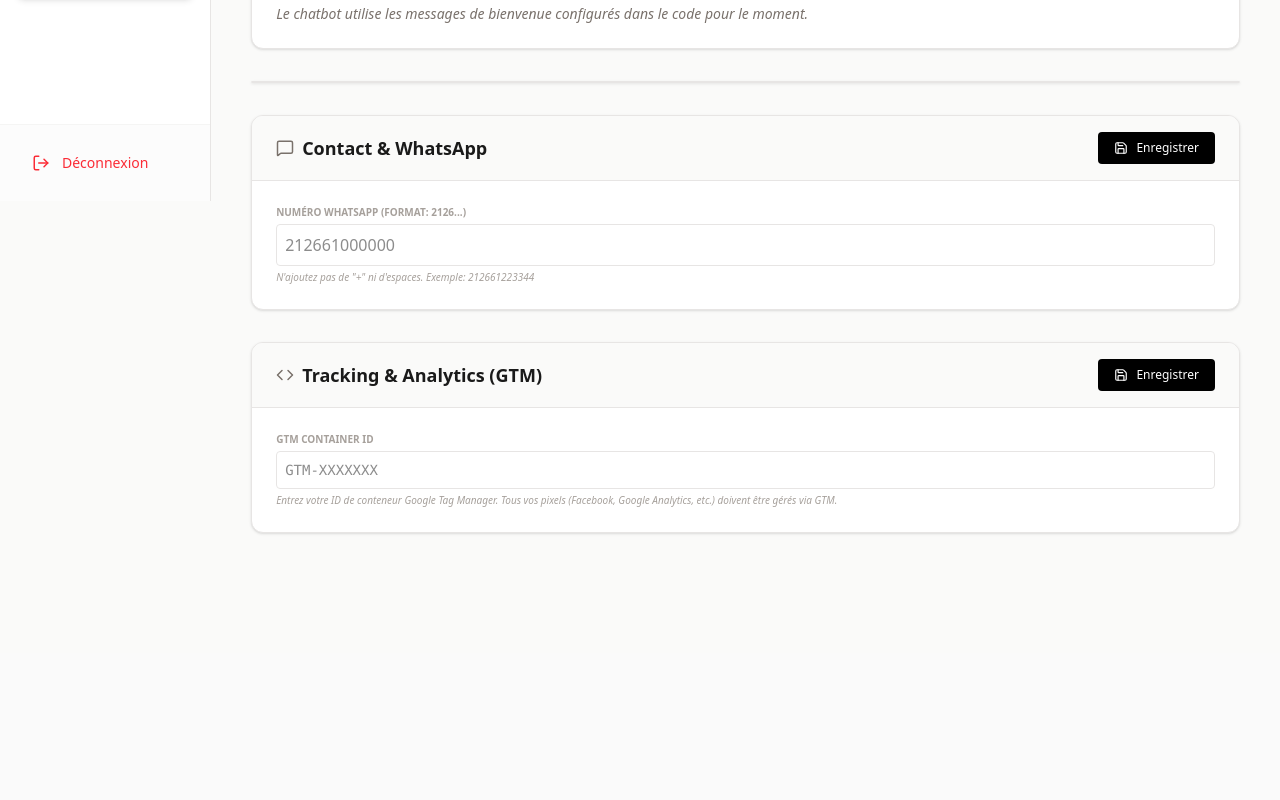
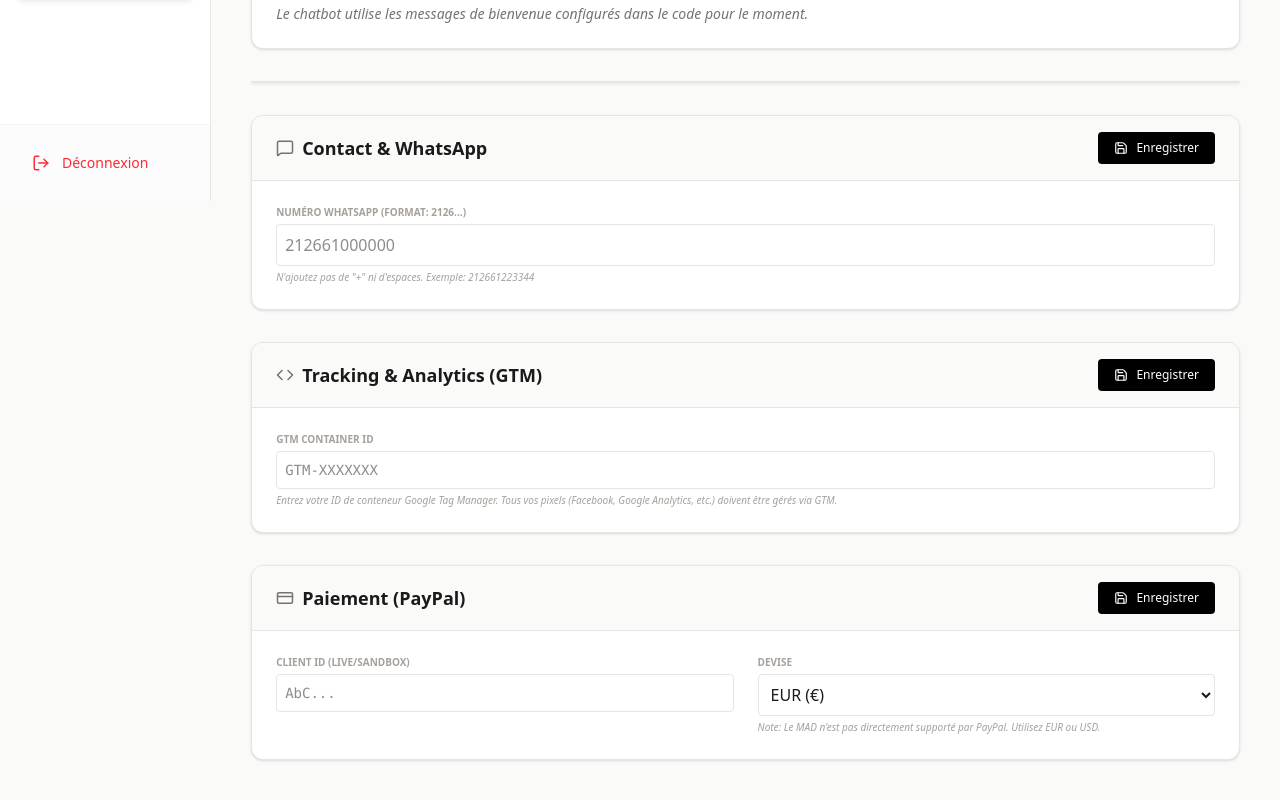
Before and after one commit to Boom-digital-ma/hadilike, a Next.js app: page /admin/settings in a window 1280 px wide. Shown: the part 599-1399 px from the top of the page. Before the commit the page ends 1252 px from the top, so only its background shows below. Built offline with nearby package versions, Linux system fonts and the light colour scheme; no server answers; the database is empty; a web font is replaced by a local one.

Commit message:
feat(payment): make PayPal config dynamic via admin panel

```diff
--- a/app/(admin)/admin/settings/page.tsx
+++ b/app/(admin)/admin/settings/page.tsx
@@ -2,7 +2,7 @@
 
 import { useEffect, useState } from "react";
 import { createBrowserClient } from "@supabase/ssr";
-import { Save, Loader2, MessageSquare, Megaphone, Star, X, Code } from "lucide-react";
+import { Save, Loader2, MessageSquare, Megaphone, Star, X, Code, CreditCard } from "lucide-react";
 import ImageUploader from "@/components/admin/ImageUploader";
 import Alert, { AlertType } from "@/components/Alert";
 import { getSupabaseBrowserClient } from "@/lib/supabase";
@@ -11,6 +11,7 @@ export const dynamic = "force-dynamic";
 
 export default function SettingsPage() {
   const [settings, setSettings] = useState<any>({});
+  const [brandId, setBrandId] = useState<string | null>(null);
   const [loading, setLoading] = useState(true);
   const [saving, setSaving] = useState(false);
   const [alertState, setAlertState] = useState<{ message: string; type: AlertType } | null>(null);
@@ -24,6 +25,7 @@ export default function SettingsPage() {
         // Get brand ID first
         const { data: brandData } = await supabase.from("brands").select("id").limit(1).single();
         if (!brandData) throw new Error("Marque non trouvée");
+        setBrandId(brandData.id);
 
         const { data, error } = await supabase
             .from("site_settings")
@@ -56,9 +58,18 @@ export default function SettingsPage() {
   const handleSave = async (key: string) => {
     setSaving(true);
     const setting = settings[key];
+
+    // Construct payload, ensuring brand_id is present
+    const payload = {
+        id: setting?.id, // undefined if new
+        key: key,
+        value: setting?.value || {},
+        brand_id: setting?.brand_id || brandId
+    };
+
     const { error } = await supabase
       .from("site_settings")
-      .upsert({ id: setting.id, key: setting.key, value: setting.value, brand_id: setting.brand_id });
+      .upsert(payload, { onConflict: 'brand_id, city_id, key' });
 
     if (error) {
         setAlertState({ message: "Erreur: " + error.message, type: "error" });
@@ -242,6 +253,47 @@ export default function SettingsPage() {
             </div>
         </div>
       </div>
+      {/* PAYPAL CONFIG */}
+      <div className="bg-white rounded-xl border border-stone-200 shadow-sm overflow-hidden">
+        <div className="bg-stone-50 px-6 py-4 border-b border-stone-200 flex justify-between items-center">
+          <div className="flex items-center gap-2">
+            <CreditCard size={18} className="text-stone-500" />
+            <h3 className="font-serif text-lg font-bold">Paiement (PayPal)</h3>
+          </div>
+          <button
+            onClick={() => handleSave('paypal_config')}
+            className="px-4 py-2 bg-black text-white text-xs rounded hover:bg-stone-800 transition flex items-center gap-2"
+          >
+            <Save size={14} /> Enregistrer
+          </button>
+        </div>
+        <div className="p-6 grid grid-cols-1 md:grid-cols-2 gap-6">
+            <div>
+                <label className="block text-[10px] uppercase font-bold text-stone-400 mb-1">Client ID (Live/Sandbox)</label>
+                <input
+                    type="text"
+                    placeholder="AbC..."
+                    value={settings.paypal_config?.value?.client_id || ""}
+                    onChange={(e) => updateSettingValue('paypal_config', { ...settings.paypal_config?.value, client_id: e.target.value })}
+                    className="w-full p-2 border border-stone-200 rounded outline-none focus:border-black font-mono text-sm"
+                />
+            </div>
+            <div>
+                <label className="block text-[10px] uppercase font-bold text-stone-400 mb-1">Devise</label>
+                <select
+                    value={settings.paypal_config?.value?.currency || "EUR"}
+                    onChange={(e) => updateSettingValue('paypal_config', { ...settings.paypal_config?.value, currency: e.target.value })}
+                    className="w-full p-2 border border-stone-200 rounded outline-none focus:border-black"
+                >
+                    <option value="EUR">EUR (€)</option>
+                    <option value="USD">USD ($)</option>
+                </select>
+                <p className="text-[10px] text-stone-400 mt-1 italic">
+                    Note: Le MAD n'est pas directement supporté par PayPal. Utilisez EUR ou USD.
+                </p>
+            </div>
+        </div>
+      </div>
     </div>
   );
 }
--- /dev/null
+++ b/components/DynamicPayPalProvider.tsx
@@ -0,0 +1,34 @@
+"use client";
+
+import { PayPalScriptProvider } from "@paypal/react-paypal-js";
+import { useBrand } from "@/context/BrandContext";
+import { ReactNode } from "react";
+
+export function DynamicPayPalProvider({ children }: { children: ReactNode }) {
+  const { settings, isLoading } = useBrand();
+
+  const paypalConfig = settings?.paypal_config?.value || {};
+
+  // Default to sandbox/test if no client_id is provided in settings
+  const clientId = paypalConfig.client_id || "test";
+  const currency = paypalConfig.currency || "EUR";
+
+  const initialOptions = {
+    clientId,
+    currency,
+    intent: "capture",
+  };
+
+  if (isLoading) {
+      // While brand is loading, we can just render children or a loader.
+      // Rendering children ensures the app structure is present, but PayPal buttons might not appear yet.
+      // However, usually PayPal buttons are deep in the tree and won't render until data is ready anyway.
+      return <>{children}</>;
+  }
+
+  return (
+    <PayPalScriptProvider options={initialOptions}>
+      {children}
+    </PayPalScriptProvider>
+  );
+}
--- a/components/Providers.tsx
+++ b/components/Providers.tsx
@@ -3,25 +3,19 @@
 import { ReactNode } from "react";
 import { CartProvider } from "@/context/CartContext";
 import { OrderProvider } from "@/context/OrderContext";
-import { PayPalScriptProvider } from "@paypal/react-paypal-js";
 import { BrandProvider } from "@/context/BrandContext";
-
-const paypalOptions = {
-  clientId: "test",
-  currency: "EUR",
-  intent: "capture",
-};
+import { DynamicPayPalProvider } from "@/components/DynamicPayPalProvider";
 
 export function Providers({ children }: { children: ReactNode }) {
   return (
     <BrandProvider>
-      <PayPalScriptProvider options={paypalOptions}>
+      <DynamicPayPalProvider>
         <CartProvider>
           <OrderProvider>
             {children}
           </OrderProvider>
         </CartProvider>
-      </PayPalScriptProvider>
+      </DynamicPayPalProvider>
     </BrandProvider>
   );
 }
```
